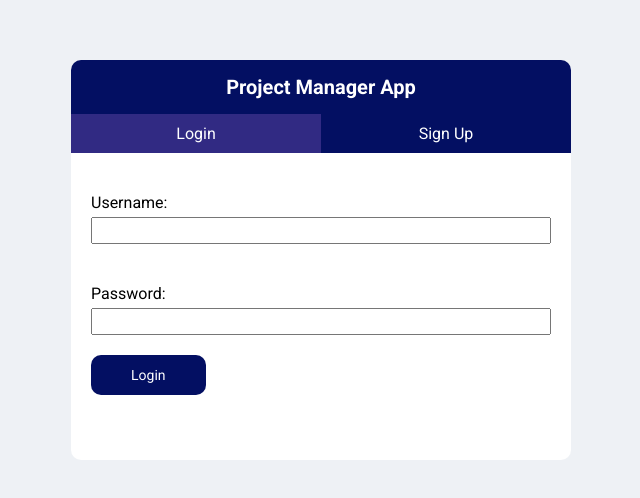
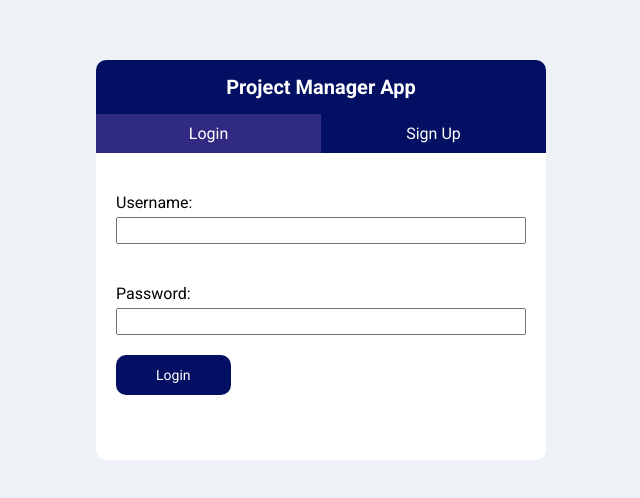
Before and after one commit to CarlosP1806/project-manager-app, a React (Create React App) app in the folder client/: page / in a window 1280 px wide. Shown: the part 140-638 px from the top of the page, without its empty margins (319-959 px from the left). Built offline with nearby package versions, Linux system fonts and the light colour scheme.

Commit message:
Resize login form

```diff
--- a/client/src/pages/profile_views/LoginView.css
+++ b/client/src/pages/profile_views/LoginView.css
@@ -15,7 +15,7 @@
     border-radius: 10px;
     background-color: white;
     width: 80%;
-    max-width: 500px;
+    max-width: 450px;
     position: fixed;
     top: 50%;
     left: 50%;
```
